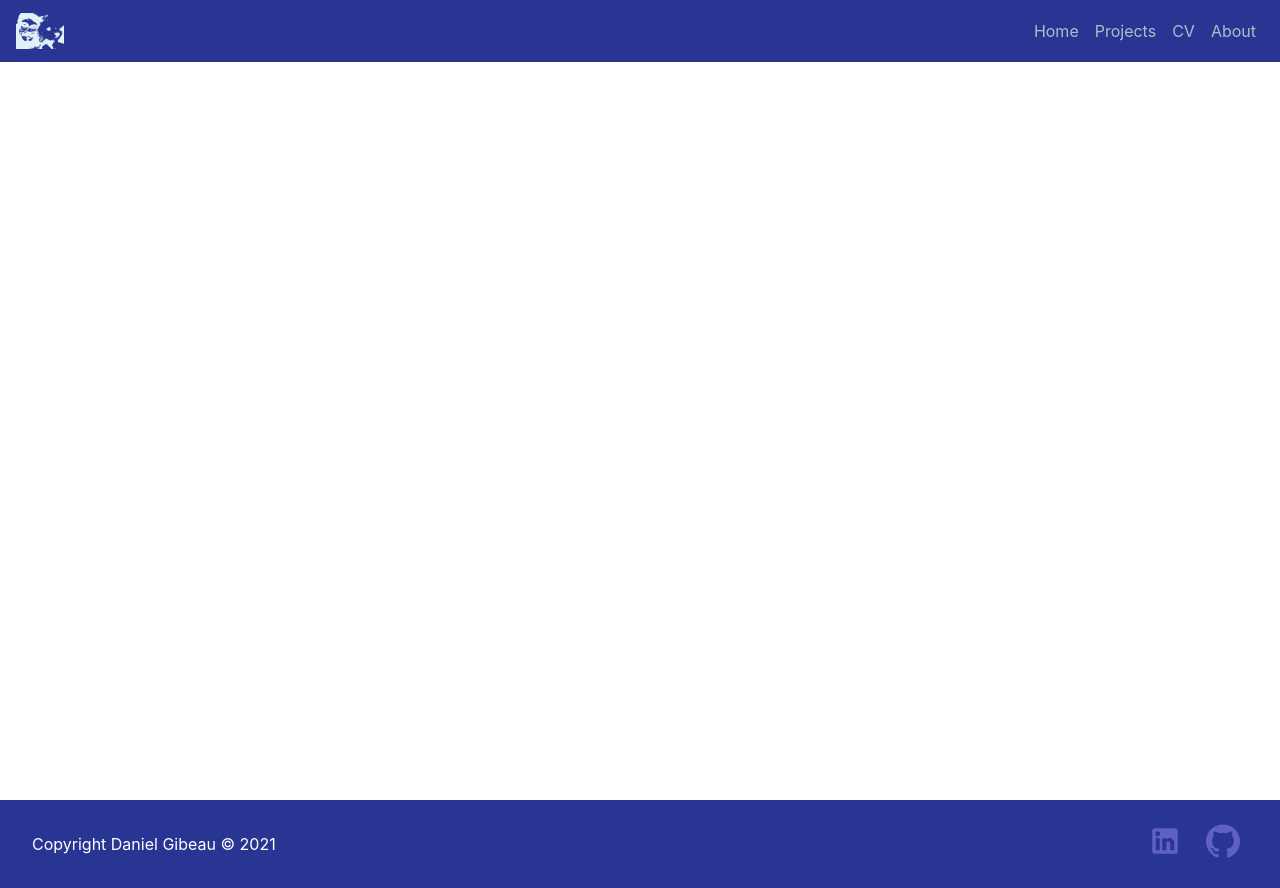
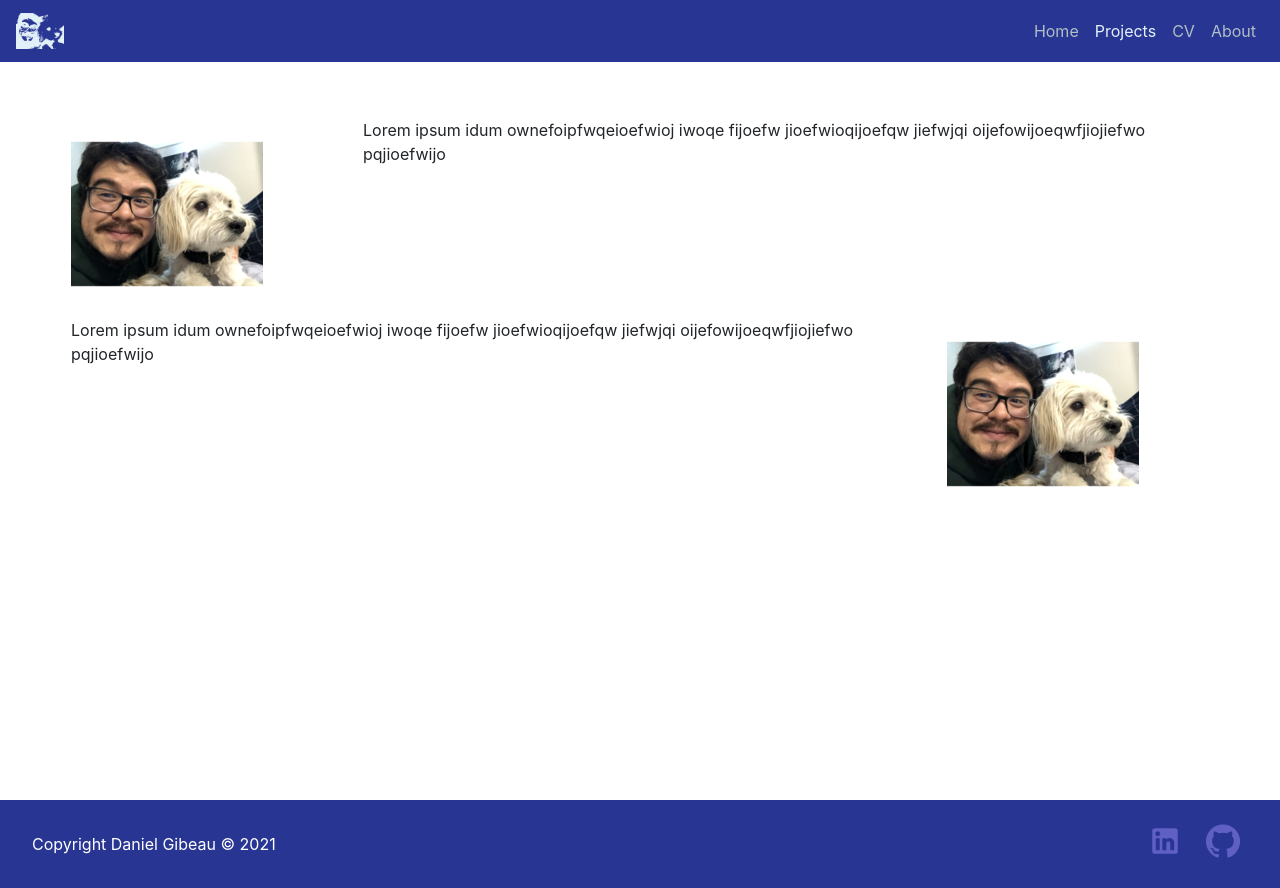
Before and after one commit to d-gibeau/portfolio-website, a React (Create React App) app: page /projects in a window 1280 px wide. Built offline with nearby package versions, Linux system fonts and the light colour scheme.

Commit message:
Added currently-selected style to nav-menu, Project component and sample project data added

```diff
--- a/src/components/About.js
+++ b/src/components/About.js
@@ -1,7 +1,6 @@
 const About = () => {
   return (
     <div className="page-view">
-      <h4>Version 1.0.0</h4>
       <div className="row">
         <div className="col-lg-3 d-flex">
           <img
--- a/src/components/NavMenu.js
+++ b/src/components/NavMenu.js
@@ -1,26 +1,47 @@
-import { Link } from "react-router-dom";
+import { NavLink } from "react-router-dom";
 import { Navbar, Nav } from "react-bootstrap";
 import Logo from "../img/selfie-min.png";
 
 const NavMenu = () => {
   return (
     <Navbar bg="header" expand="lg" className="header">
-      <Navbar.Brand as={Link} to="/">
+      <Navbar.Brand as={NavLink} to="/">
         <img src={Logo} alt="logo" className="header-logo img-fluid" />
       </Navbar.Brand>
       <Navbar.Toggle aria-controls="basic-navbar-nav" className="nav-toggle" />
       <Navbar.Collapse id="basic-navbar-nav">
         <Nav className="ml-auto">
-          <Nav.Link as={Link} to="/" className="header-link">
+          <Nav.Link
+            as={NavLink}
+            to="/"
+            className="header-link"
+            activeClassName="active-link"
+            exact
+          >
             Home
           </Nav.Link>
-          <Nav.Link as={Link} to="/projects" className="header-link">
+          <Nav.Link
+            as={NavLink}
+            to="/projects"
+            className="header-link"
+            activeClassName="active-link"
+          >
             Projects
           </Nav.Link>
-          <Nav.Link as={Link} to="/cv" className="header-link">
+          <Nav.Link
+            as={NavLink}
+            to="/cv"
+            className="header-link"
+            activeClassName="active-link"
+          >
             CV
           </Nav.Link>
-          <Nav.Link as={Link} to="/about" className="header-link">
+          <Nav.Link
+            as={NavLink}
+            to="/about"
+            className="header-link"
+            activeClassName="active-link"
+          >
             About
           </Nav.Link>
         </Nav>
--- /dev/null
+++ b/src/components/Project.js
@@ -0,0 +1,13 @@
+const Project = ({ imgSrc, imgAlt, projDesc, invert }) => {
+  return (
+    <div className={invert ? `row project m-2 invert` : "row project m-2"}>
+      <div className="col-lg-3">
+        <img src={imgSrc} className={`${imgAlt}-img proj-img`} alt={imgAlt} />
+      </div>
+      <div className="col-lg-9">
+        <p>{projDesc}</p>
+      </div>
+    </div>
+  );
+};
+export default Project;
--- a/src/components/Projects.js
+++ b/src/components/Projects.js
@@ -1,5 +1,23 @@
+import Project from "./Project";
+import PROJ_JSON from "../data/projects/projects.json";
+
 const Projects = () => {
-  return <div className="page-view"></div>;
+  return (
+    <div className="page-view">
+      <Project
+        imgSrc={PROJ_JSON.website.imgSrc}
+        projDesc={PROJ_JSON.website.projDesc}
+        imgAlt={PROJ_JSON.website.imgAlt}
+        invert={false}
+      />
+      <Project
+        imgSrc={PROJ_JSON.website.imgSrc}
+        projDesc={PROJ_JSON.website.projDesc}
+        imgAlt={PROJ_JSON.website.imgAlt}
+        invert={true}
+      />
+    </div>
+  );
 };
 
 export default Projects;
--- /dev/null
+++ b/src/data/projects/projects.json
@@ -0,0 +1,7 @@
+{
+  "website": {
+    "imgSrc": "./android-chrome-192x192.png",
+    "projDesc": "Lorem ipsum idum ownefoipfwqeioefwioj iwoqe fijoefw jioefwioqijoefqw jiefwjqi oijefowijoeqwfjiojiefwo pqjioefwijo",
+    "imgAlt": "example-project"
+  }
+}
--- a/src/style/css/global.css
+++ b/src/style/css/global.css
@@ -41,8 +41,6 @@ footer {
 
 footer {
   position: relative;
-  bottom: 0;
-  left: 0;
   min-width: 100%;
   color: #fff;
 }
@@ -64,7 +62,7 @@ footer {
 }
 
 .page-view {
-  padding: 1rem;
+  padding: 3rem;
 }
 
 .about-me-pic {
@@ -77,12 +75,28 @@ h4 {
   text-align: center;
 }
 
+.project {
+  text-align: center;
+}
+
+.active-link {
+  color: #e2f1f8 !important;
+}
+
 @media screen and (min-width: 640px) {
   .copyright {
     text-align: left;
   }
 }
 @media screen and (min-width: 992px) {
+  .project {
+    text-align: left;
+  }
+
+  .invert {
+    flex-direction: row-reverse;
+  }
+
   h4 {
     text-align: left;
   }
--- a/src/style/sass/global.sass
+++ b/src/style/sass/global.sass
@@ -46,8 +46,6 @@ footer
 
 footer
   position: relative
-  bottom: 0
-  left: 0
   min-width: 100%
   color: #fff
 
@@ -65,7 +63,7 @@ footer
   opacity: 90%
 
 .page-view
-  padding: 1rem
+  padding: 3rem
 
 .about-me-pic
   margin: 0 auto
@@ -75,11 +73,20 @@ footer
 h4
   text-align: center
 
+.project
+  text-align: center
+
+.active-link
+  color: $secondary-colour-light !important
+
 @media screen and (min-width: $breakpoint-phone)
   .copyright
     text-align: left
 
 @media screen and ( min-width: $bootstrap-breakpoint-lg )
-
+  .project
+    text-align: left
+  .invert
+    flex-direction: row-reverse
   h4
     text-align: left
```
Also changed, not shown: 1 other file (tests, documents, lock files or other folders).
